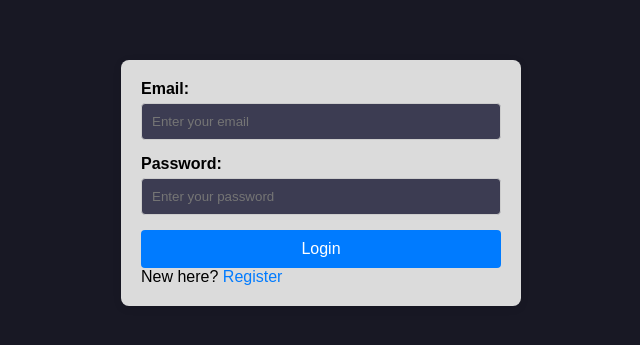
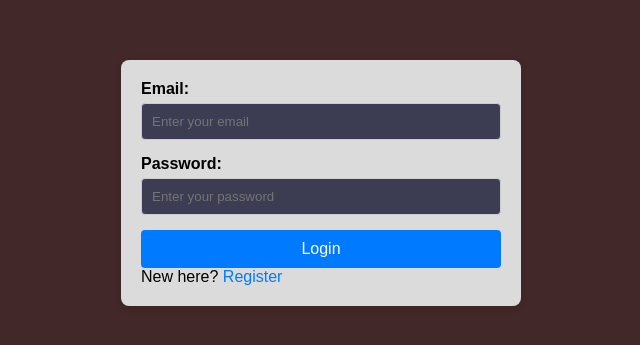
Before and after one commit to esanchez2898/todoList, a website: page public/index.html in a window 1280 px wide. Shown: the part 217-562 px from the top of the page, without its empty margins (319-959 px from the left). Drawn offline with nearby package versions, Linux system fonts and the light colour scheme; some packages are replaced by stand-ins of ours; a script that the page names is missing.

Commit message:
New background color in css

```diff
--- a/public/login.css
+++ b/public/login.css
@@ -6,7 +6,7 @@
 
 body {
     font-family: Arial, sans-serif;
-    background-color: #181824;
+    background-color: #422828;
     display: flex;
     justify-content: center;
     align-items: center;
```
